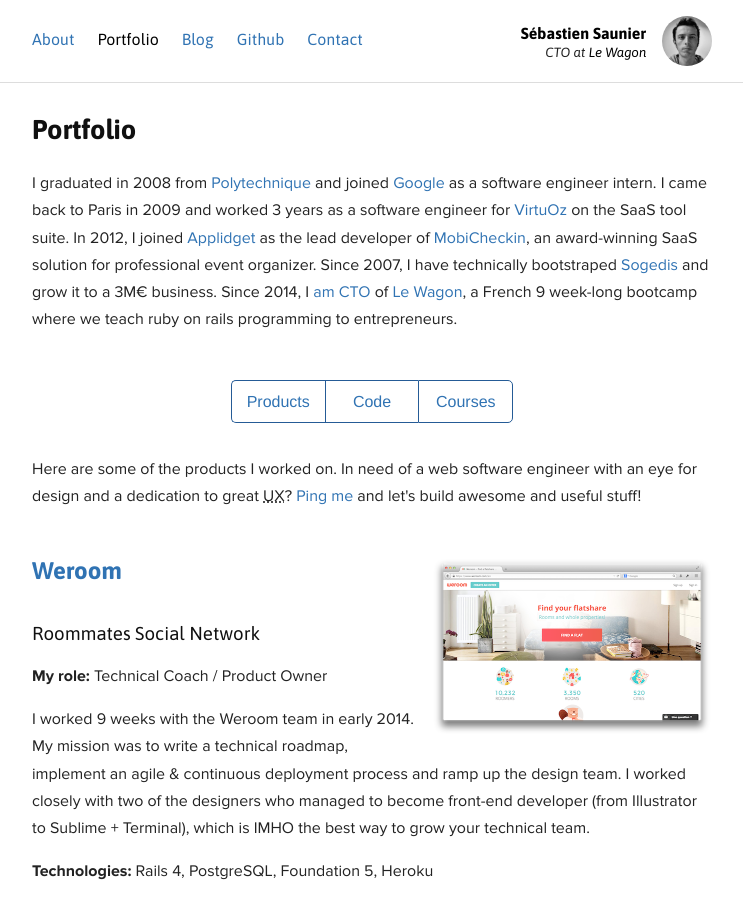
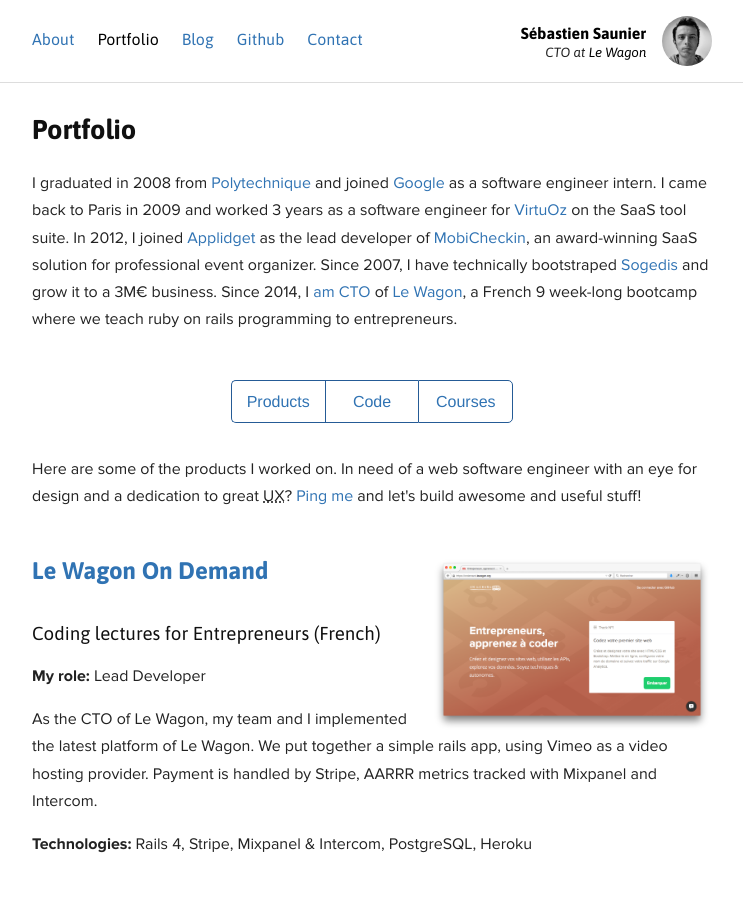
Before and after one commit to ssaunier/ssaunier.github.io, a Jekyll site: the page built from portfolio/index.html, in a window 1280 px wide and 900 px high. Shown: the whole window, without its empty margins (268-1011 px from the left). Built offline with Jekyll 4.4.1, drawn with Linux system fonts in a browser that asks for light colours; Markdown is read by kramdown in place of the engine named in the settings.

Commit message:
Update portfolio with Le Wagon on Demand

```diff
--- a/_data/products.yml
+++ b/_data/products.yml
@@ -1,3 +1,19 @@
+- name: Le Wagon On Demand
+  image: lewagonondemand.png
+  url: https://ondemand.lewagon.org
+  oneliner: Coding lectures for Entrepreneurs (French)
+  role: Lead Developer
+  description: >
+    As the CTO of Le Wagon, my team and I implemented the latest platform of Le Wagon.
+    We put together a simple rails app, using Vimeo as a video hosting provider.
+    Payment is handled by Stripe, AARRR metrics tracked with Mixpanel and Intercom.
+  technologies:
+    - Rails 4
+    - Stripe
+    - Mixpanel & Intercom
+    - PostgreSQL
+    - Heroku
+
 - name: Weroom
   image: weroom.png
   url: https://www.weroom.com/en
```
Also changed, not shown: images/portfolio/lewagonondemand.png (added).
